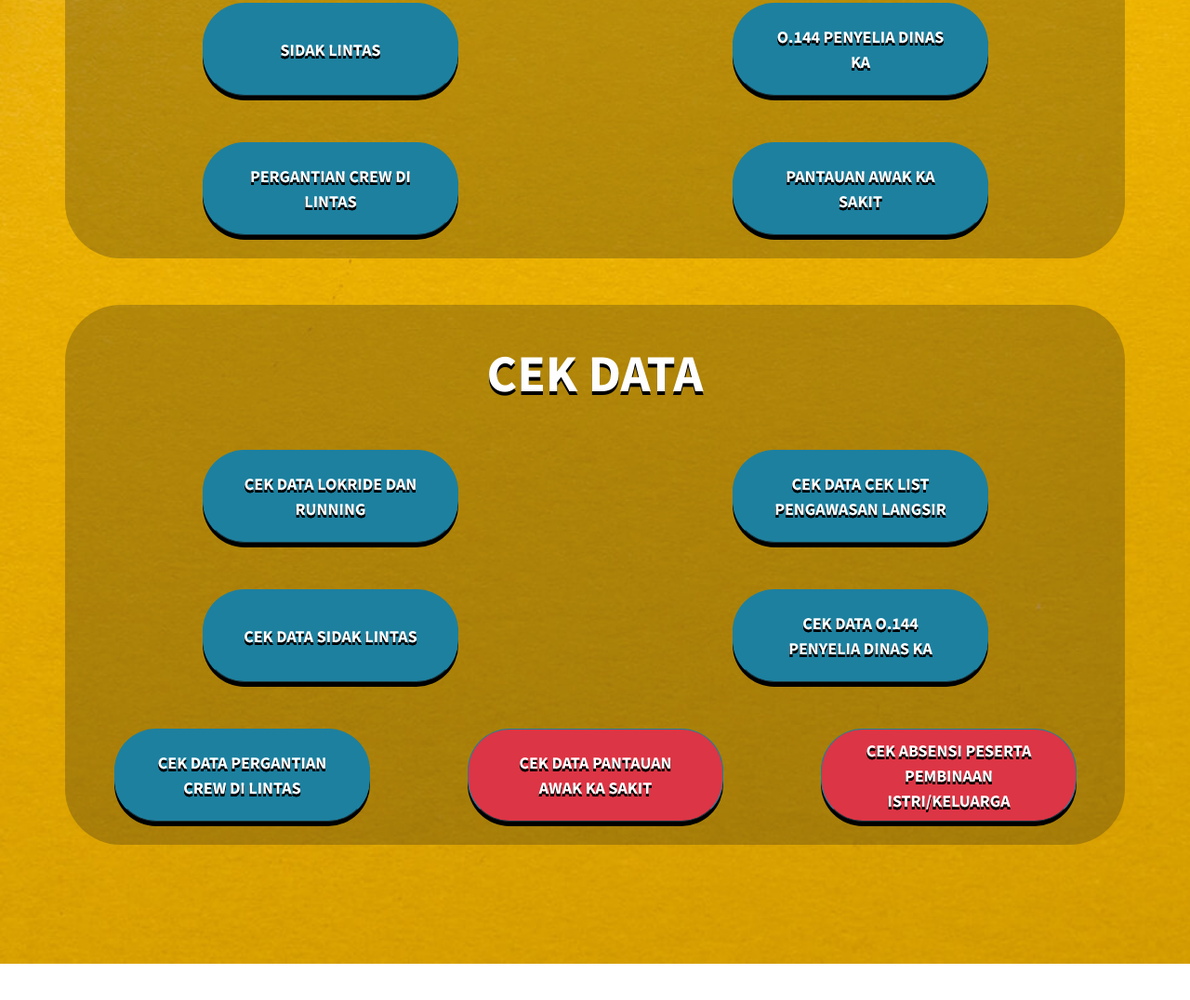
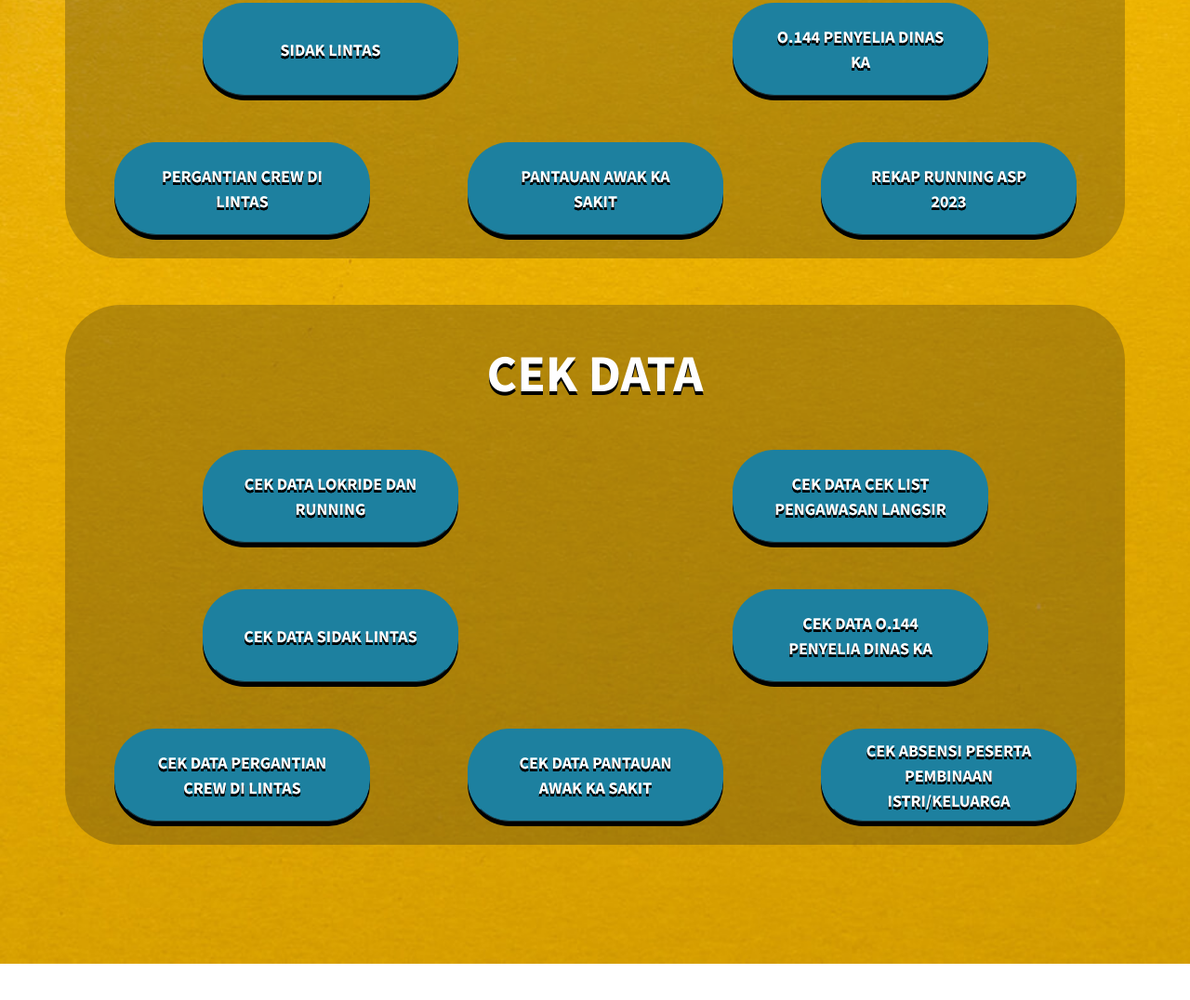
Before and after one commit to crewthn/office, a plain HTML site: page index.html in a window 1280 px wide. Shown: the part 698-1774 px from the top of the page at 93% size. Drawn offline with nearby package versions, Linux system fonts and the light colour scheme; a web font is replaced by a local one.

Commit message:
Add files via upload

```diff
--- a/index.html
+++ b/index.html
@@ -36,6 +36,7 @@
             <div class="row">
                 <div class="col d-flex d-lg-flex justify-content-center align-items-center justify-content-lg-center align-items-lg-center" style="height: 150px;"><a class="btn btn-primary d-flex d-lg-flex justify-content-center align-items-center justify-content-lg-center align-items-lg-center pulse animated btn-xl js-scroll-trigger" role="button" href="https://forms.gle/Y2fcg8jdimy5tgrF8" style="--bs-primary: #284183;--bs-primary-rgb: 40,65,131;border-bottom-color: rgb(27,53,61);margin: 10px;text-align: center;border-radius: 45px;width: 275PX;font-size: 18px;font-weight: bold;box-shadow: 0px 5px rgb(0,0,0);text-shadow: 0px 3px rgb(0,0,0), 0px 3px rgb(0,0,0), 0px 3px rgb(0,0,0);height: 100px;">PERGANTIAN CREW DI LINTAS</a></div>
                 <div class="col d-flex d-lg-flex justify-content-center align-items-center justify-content-lg-center align-items-lg-center" style="height: 150px;"><a class="btn btn-primary d-flex d-lg-flex justify-content-center align-items-center justify-content-lg-center align-items-lg-center pulse animated btn-xl js-scroll-trigger" role="button" href="https://forms.gle/DfvDfoL9cuL4qPjWA" style="--bs-primary: #284183;--bs-primary-rgb: 40,65,131;border-bottom-color: rgb(27,53,61);margin: 10px;text-align: center;border-radius: 45px;width: 275PX;font-size: 18px;font-weight: bold;box-shadow: 0px 5px rgb(0,0,0);text-shadow: 0px 3px rgb(0,0,0), 0px 3px rgb(0,0,0), 0px 3px rgb(0,0,0);height: 100px;">PANTAUAN AWAK KA SAKIT</a></div>
+                <div class="col d-flex d-lg-flex justify-content-center align-items-center justify-content-lg-center align-items-lg-center" style="height: 150px;"><a class="btn btn-primary d-flex d-lg-flex justify-content-center align-items-center justify-content-lg-center align-items-lg-center pulse animated btn-xl js-scroll-trigger" role="button" href="https://docs.google.com/spreadsheets/d/1I7WRwC5zBHWaZN2Dh_bFqUfIMaSDibi3/edit?usp=sharing&amp;ouid=103520005421274670018&amp;rtpof=true&amp;sd=true" style="--bs-primary: #284183;--bs-primary-rgb: 40,65,131;border-bottom-color: rgb(27,53,61);margin: 10px;text-align: center;border-radius: 45px;width: 275PX;font-size: 18px;font-weight: bold;box-shadow: 0px 5px rgb(0,0,0);text-shadow: 0px 3px rgb(0,0,0), 0px 3px rgb(0,0,0), 0px 3px rgb(0,0,0);height: 100px;">REKAP RUNNING ASP 2023</a></div>
             </div>
         </div>
         <div class="container my-auto text-center" style="background: rgba(33,31,31,0.27);border-radius: 60px;">
@@ -50,8 +51,8 @@
             </div>
             <div class="row">
                 <div class="col d-flex d-lg-flex justify-content-center align-items-center justify-content-lg-center align-items-lg-center" style="height: 150px;"><a class="btn btn-primary d-flex d-lg-flex justify-content-center align-items-center justify-content-lg-center align-items-lg-center pulse animated btn-xl js-scroll-trigger" role="button" href="https://docs.google.com/spreadsheets/d/1K8EIbhRjz7RsQxe9VpvXZY4pFG9mC4b5d3brUNgP4c8/edit?usp=sharing" style="--bs-primary: #284183;--bs-primary-rgb: 40,65,131;border-bottom-color: rgb(27,53,61);margin: 10px;text-align: center;border-radius: 45px;width: 275PX;font-size: 18px;font-weight: bold;box-shadow: 0px 5px rgb(0,0,0);text-shadow: 0px 3px rgb(0,0,0), 0px 3px rgb(0,0,0), 0px 3px rgb(0,0,0);height: 100px;background: #1d809f;">CEK DATA PERGANTIAN CREW DI LINTAS</a></div>
-                <div class="col d-flex d-lg-flex justify-content-center align-items-center justify-content-lg-center align-items-lg-center" style="height: 150px;"><a class="btn btn-primary d-flex d-lg-flex justify-content-center align-items-center justify-content-lg-center align-items-lg-center pulse animated btn-xl js-scroll-trigger" role="button" href="https://docs.google.com/spreadsheets/d/1gnArZsjAhBQeBL9PvKDhgzRUmiIn3X-deTIONcgj9eM/edit?usp=sharing" style="--bs-primary: #284183;--bs-primary-rgb: 40,65,131;border-bottom-color: rgb(27,53,61);margin: 10px;text-align: center;border-radius: 45px;width: 275PX;font-size: 18px;font-weight: bold;box-shadow: 0px 5px rgb(0,0,0);text-shadow: 0px 3px rgb(0,0,0), 0px 3px rgb(0,0,0), 0px 3px rgb(0,0,0);height: 100px;background: var(--bs-red);">CEK DATA PANTAUAN AWAK KA SAKIT</a></div>
-                <div class="col d-flex d-lg-flex justify-content-center align-items-center justify-content-lg-center align-items-lg-center" style="height: 150px;"><a class="btn btn-primary d-flex d-lg-flex justify-content-center align-items-center justify-content-lg-center align-items-lg-center pulse animated btn-xl js-scroll-trigger" role="button" href="https://docs.google.com/spreadsheets/d/1qqSD4QLqco9VQer7UTFkM3iiLOSsQ46GNMftFSF-P4A/edit?usp=sharing" style="--bs-primary: #284183;--bs-primary-rgb: 40,65,131;border-bottom-color: rgb(27,53,61);margin: 10px;text-align: center;border-radius: 45px;width: 275PX;font-size: 18px;font-weight: bold;box-shadow: 0px 5px rgb(0,0,0);text-shadow: 0px 3px rgb(0,0,0), 0px 3px rgb(0,0,0), 0px 3px rgb(0,0,0);height: 100px;background: var(--bs-red);">CEK ABSENSI PESERTA PEMBINAAN ISTRI/KELUARGA</a></div>
+                <div class="col d-flex d-lg-flex justify-content-center align-items-center justify-content-lg-center align-items-lg-center" style="height: 150px;"><a class="btn btn-primary d-flex d-lg-flex justify-content-center align-items-center justify-content-lg-center align-items-lg-center pulse animated btn-xl js-scroll-trigger" role="button" href="https://docs.google.com/spreadsheets/d/1gnArZsjAhBQeBL9PvKDhgzRUmiIn3X-deTIONcgj9eM/edit?usp=sharing" style="--bs-primary: #284183;--bs-primary-rgb: 40,65,131;border-bottom-color: rgb(27,53,61);margin: 10px;text-align: center;border-radius: 45px;width: 275PX;font-size: 18px;font-weight: bold;box-shadow: 0px 5px rgb(0,0,0);text-shadow: 0px 3px rgb(0,0,0), 0px 3px rgb(0,0,0), 0px 3px rgb(0,0,0);height: 100px;background: #1d809f;">CEK DATA PANTAUAN AWAK KA SAKIT</a></div>
+                <div class="col d-flex d-lg-flex justify-content-center align-items-center justify-content-lg-center align-items-lg-center" style="height: 150px;"><a class="btn btn-primary d-flex d-lg-flex justify-content-center align-items-center justify-content-lg-center align-items-lg-center pulse animated btn-xl js-scroll-trigger" role="button" href="https://docs.google.com/spreadsheets/d/1qqSD4QLqco9VQer7UTFkM3iiLOSsQ46GNMftFSF-P4A/edit?usp=sharing" style="--bs-primary: #284183;--bs-primary-rgb: 40,65,131;border-bottom-color: rgb(27,53,61);margin: 10px;text-align: center;border-radius: 45px;width: 275PX;font-size: 18px;font-weight: bold;box-shadow: 0px 5px rgb(0,0,0);text-shadow: 0px 3px rgb(0,0,0), 0px 3px rgb(0,0,0), 0px 3px rgb(0,0,0);height: 100px;background: #1d809f;">CEK ABSENSI PESERTA PEMBINAAN ISTRI/KELUARGA</a></div>
             </div>
         </div>
     </header>
```
